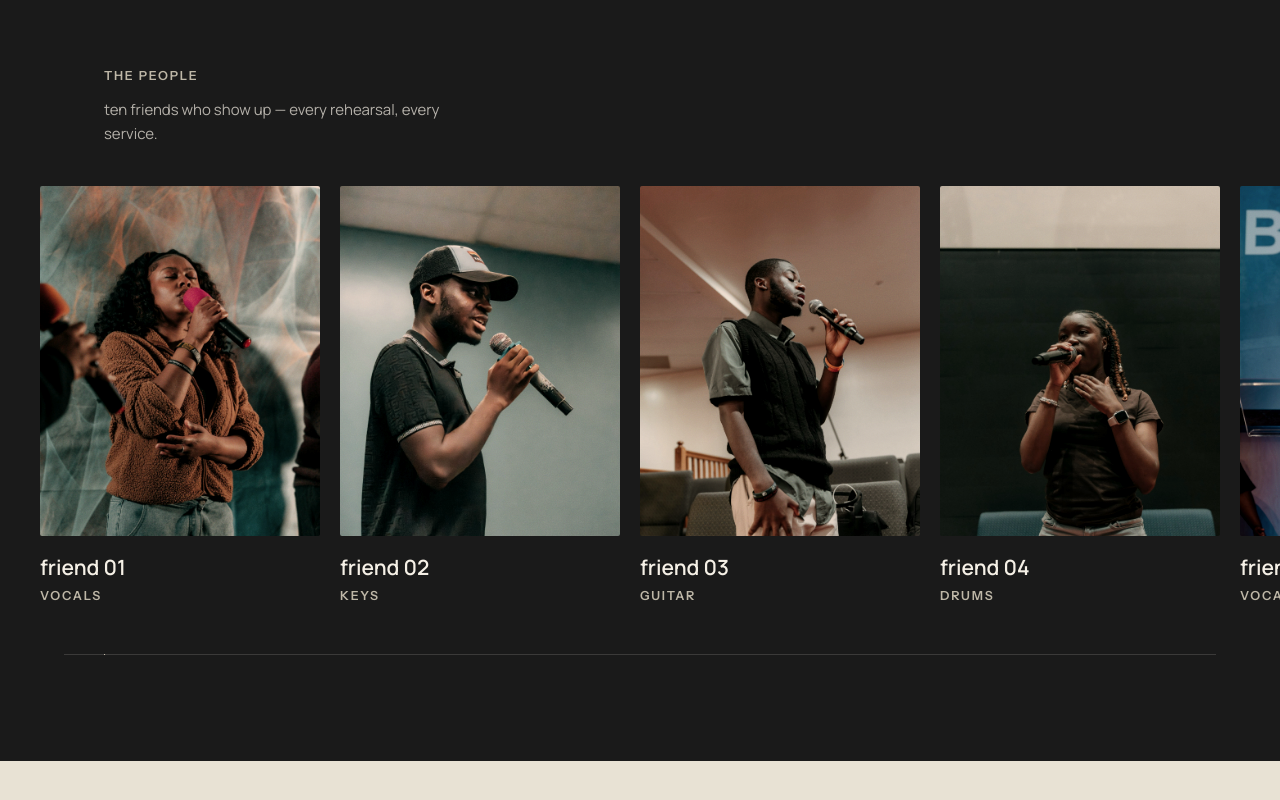
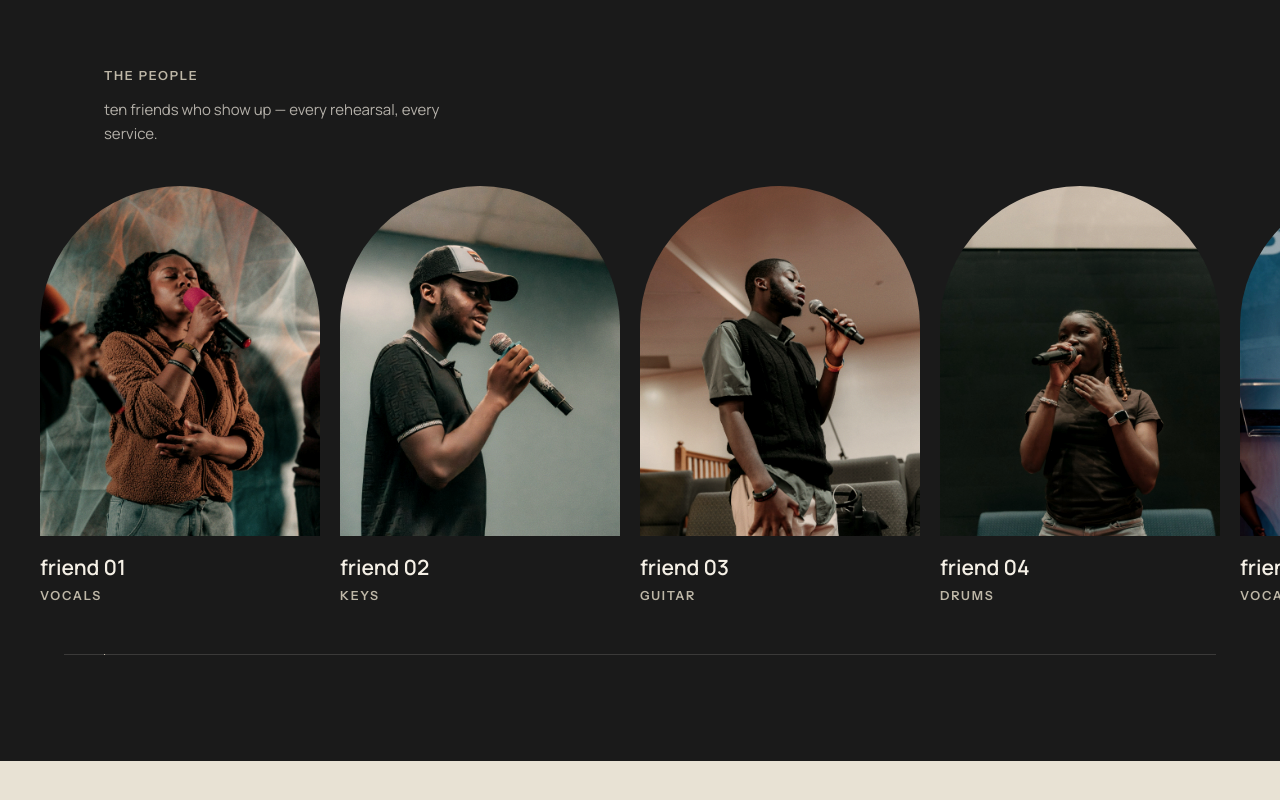
Before and after one commit to eayanwale/onevoice-website, a Next.js app: page /about in a window 1280 px wide. Shown: the part 1597-2397 px from the top of the page. Built offline with nearby package versions, Linux system fonts and the light colour scheme.

Commit message:
feat: add arched photo frame motif to statement panel and member cards

```diff
--- a/components/about/MemberCarousel.tsx
+++ b/components/about/MemberCarousel.tsx
@@ -29,7 +29,7 @@ const MEMBERS: Member[] = [
 function MemberCard({ member }: { member: Member }) {
   return (
     <div className="w-[220px] shrink-0 snap-start sm:w-[280px]">
-      <div className="relative aspect-[4/5] overflow-hidden rounded-sm">
+      <div className="relative aspect-[4/5] overflow-hidden rounded-tl-full rounded-tr-full">
         <DuotonePhoto
           src={member.photo}
           alt={member.name}
--- a/components/sections/Statement.tsx
+++ b/components/sections/Statement.tsx
@@ -50,7 +50,7 @@ export default function Statement() {
           </p>
         </div>
 
-        <div data-reveal className="relative aspect-[4/5] overflow-hidden rounded-sm">
+        <div data-reveal className="relative aspect-[4/5] overflow-hidden rounded-tl-full rounded-tr-full">
           <DuotonePhoto
             src="/images/MNFD6096-.jpg"
             alt="The One Voice collective"
```
